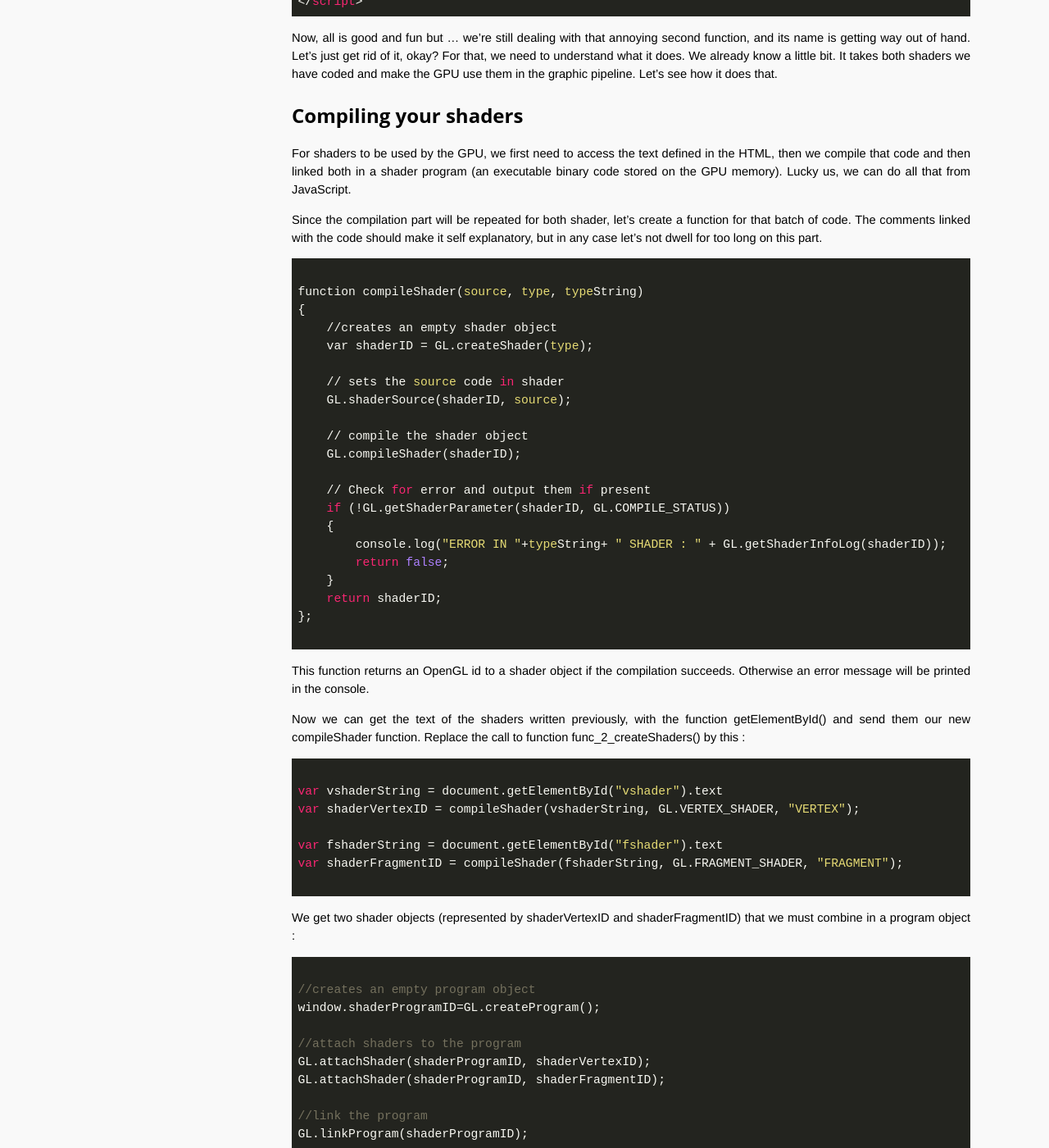
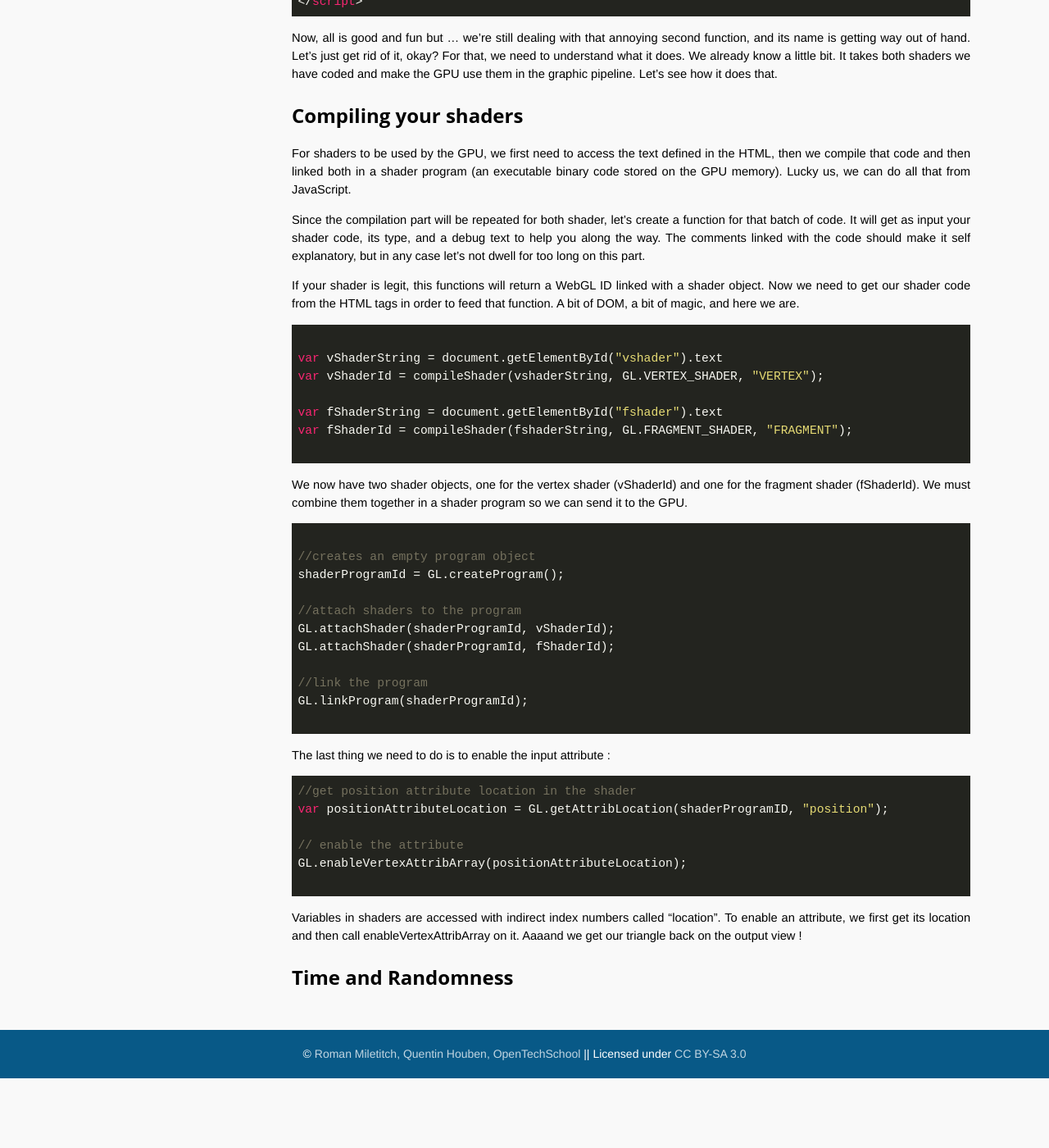
Before and after one commit to OpenTechSchool-Brussels/intro-to-webGL-and-shaders, a Jekyll site: the page built from log2_intro_shaders.md, in a window 1280 px wide and 1400 px high, scrolled down 2673 px. Shown: the whole window at 82% size. Built offline with Jekyll 4.4.1, drawn with Linux system fonts in a browser that asks for light colours; after the commit the page ends 3988 px from its top, so only the background shows below that; some of the changed text lies outside the part shown.

Commit message:
Update log2_intro_shaders.md

```diff
--- a/log2_intro_shaders.md
+++ b/log2_intro_shaders.md
@@ -106,63 +106,37 @@ Now, all is good and fun but ... we're still dealing with that annoying second f
 
 For shaders to be used by the GPU, we first need to access the text defined in the HTML, then we compile that code and then linked both in a shader program (an executable binary code stored on the GPU memory). Lucky us, we can do all that from JavaScript.
 
-Since the compilation part will be repeated for both shader, let's create a function for that batch of code. The comments linked with the code should make it self explanatory, but in any case let's not dwell for too long on this part.
+
+Since the compilation part will be repeated for both shader, let's create a function for that batch of code. It will get as input your shader code, its type, and a debug text to help you along the way. The comments linked with the code should make it self explanatory, but in any case let's not dwell for too long on this part.
+
+
+If your shader is legit, this functions will return a WebGL ID linked with a shader object. Now we need to get our shader code from the HTML tags in order to feed that function. A bit of DOM, a bit of magic, and here we are.
 
 ~~~ JavaScript
 
-function compileShader(source, type, typeString)
-{
-    //creates an empty shader object
-    var shaderID = GL.createShader(type);
+var vShaderString = document.getElementById("vshader").text
+var vShaderId = compileShader(vshaderString, GL.VERTEX_SHADER, "VERTEX");
 
-    // sets the source code in shader
-    GL.shaderSource(shaderID, source);
-
-    // compile the shader object
-    GL.compileShader(shaderID);
-
-    // Check for error and output them if present
-    if (!GL.getShaderParameter(shaderID, GL.COMPILE_STATUS))
-    {
-        console.log("ERROR IN "+typeString+ " SHADER : " + GL.getShaderInfoLog(shaderID));
-        return false;
-    }
-    return shaderID;
-};
+var fShaderString = document.getElementById("fshader").text
+var fShaderId = compileShader(fshaderString, GL.FRAGMENT_SHADER, "FRAGMENT");
 
 ~~~
 
-This function returns an OpenGL id to a shader object if the compilation succeeds. Otherwise an error message will be printed in the console.
-
-Now we can get the text of the shaders written previously, with the function getElementById() and send them our new compileShader function. Replace the call to function func_2_createShaders() by this :
-
-~~~ JavaScript
-
-var vshaderString = document.getElementById("vshader").text
-var shaderVertexID = compileShader(vshaderString, GL.VERTEX_SHADER, "VERTEX");
-
-var fshaderString = document.getElementById("fshader").text
-var shaderFragmentID = compileShader(fshaderString, GL.FRAGMENT_SHADER, "FRAGMENT");
-
-~~~
-
-We get two shader objects (represented by shaderVertexID and shaderFragmentID) that we must combine in a program object :
+We now have two shader objects, one for the vertex shader (vShaderId) and one for the fragment shader (fShaderId). We must combine them together in a shader program so we can send it to the GPU.
 
 ~~~ JavaScript
 
 //creates an empty program object
-window.shaderProgramID=GL.createProgram();
+shaderProgramId = GL.createProgram();
 
 //attach shaders to the program
-GL.attachShader(shaderProgramID, shaderVertexID);
-GL.attachShader(shaderProgramID, shaderFragmentID);
+GL.attachShader(shaderProgramId, vShaderId);
+GL.attachShader(shaderProgramId, fShaderId);
 
 //link the program
-GL.linkProgram(shaderProgramID);
+GL.linkProgram(shaderProgramId);
 
 ~~~
-
-The GL.createProgram function creates an empty program object that we fill with our two shader objects.
 
 The last thing we need to do is to enable the input attribute :
 
```
